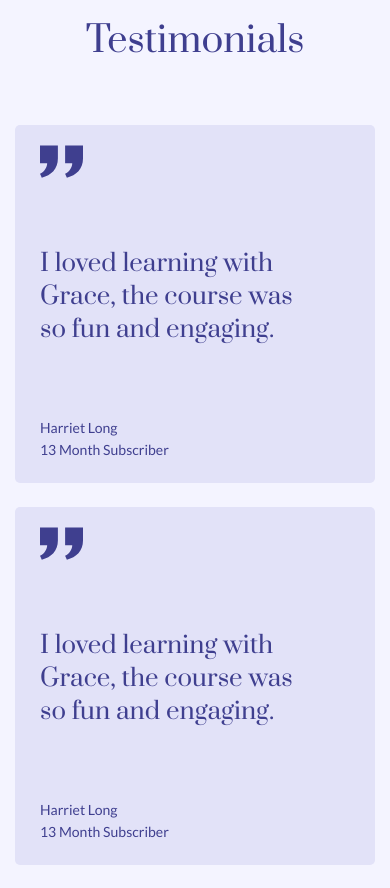
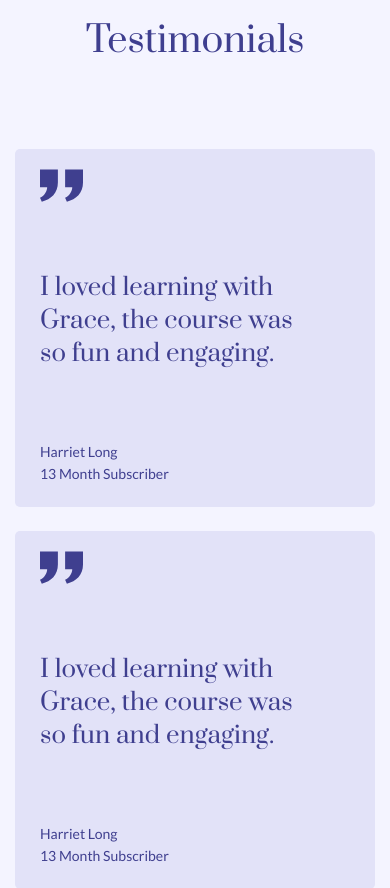
Before and after one commit to robinojw/Lavender, a Next.js app: page / in a window 390 px wide. Shown: the part 3680-4568 px from the top of the page. Built offline with nearby package versions, Linux system fonts and the light colour scheme.

Commit message:
Fix testimonial spacing on mobile

```diff
--- a/components/testimonials/testimonials.module.scss
+++ b/components/testimonials/testimonials.module.scss
@@ -25,7 +25,6 @@
 
     @include lg {
       flex-direction: column;
-      gap: 24px 0;
     }
 
     .card {
@@ -40,6 +39,7 @@
 
       @include lg {
         align-self: center;
+        margin-top: 24px;
         max-width: 400px;
         width: 100%;
       }
```
